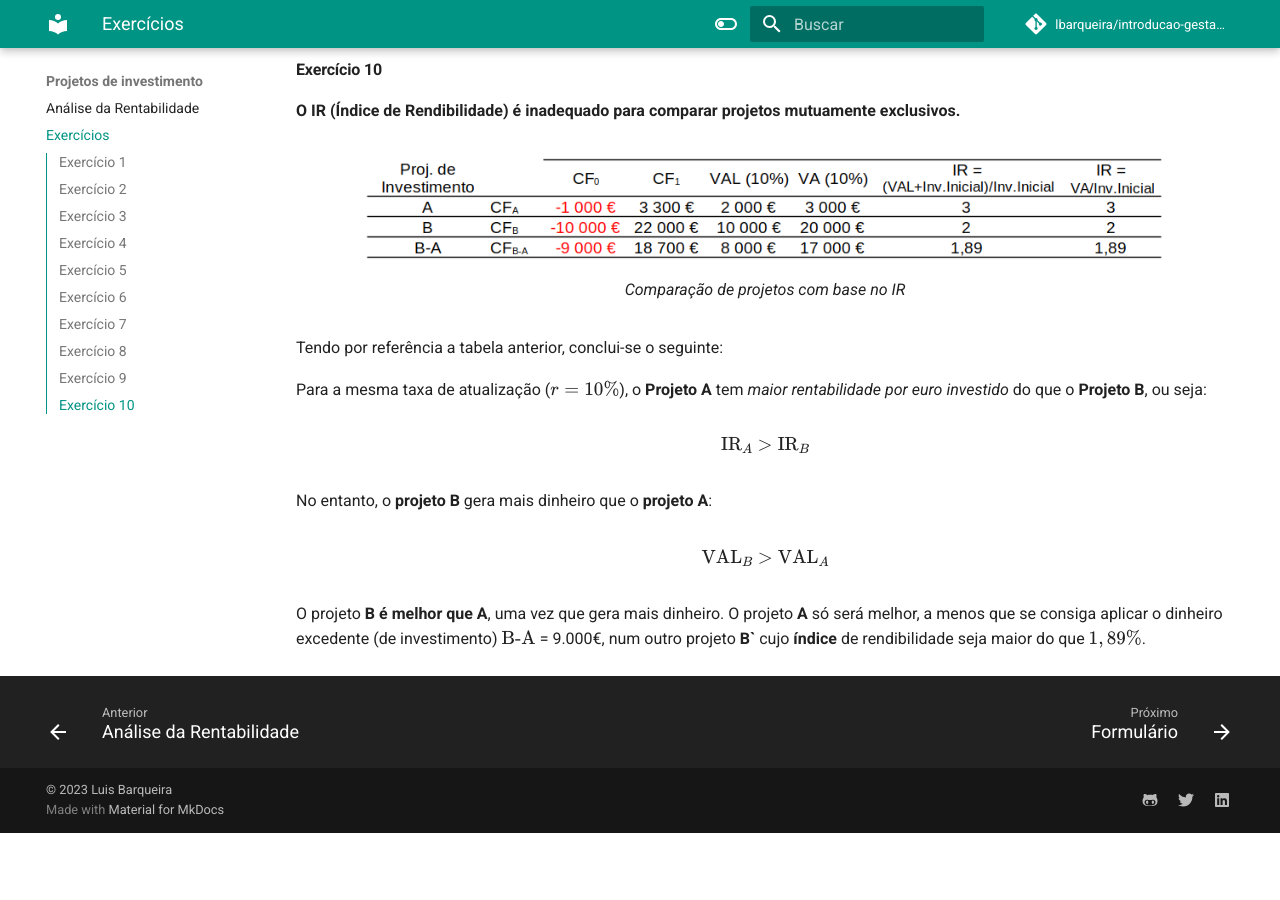
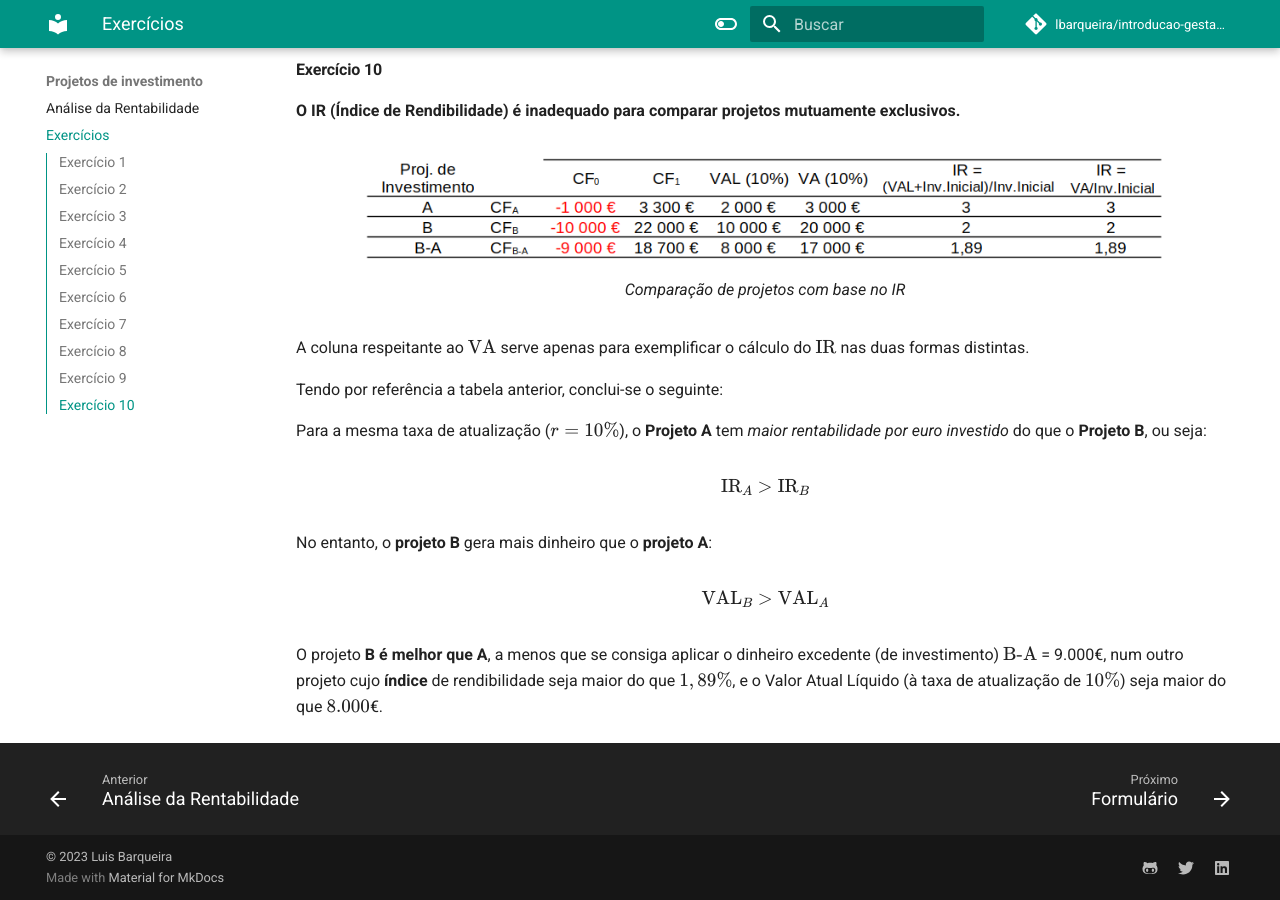
Before and after one commit to lbarqueira/introducao-gestao-material-mkdocs, an MkDocs documentation site: the page built from docs/exercicios_3.md, in a window 1280 px wide and 900 px high, scrolled down 5991 px. Built offline with MkDocs 1.6.1 and Material for MkDocs 9.7.7, drawn with Linux system fonts in a browser that asks for light colours; comment, search, counter and statistics services are not loaded; before the commit the page ends 6824 px from its top, so only the background shows below that; some of the changed text lies outside the part shown.

Commit message:
update docs

```diff
--- a/docs/exercicios_3.md
+++ b/docs/exercicios_3.md
@@ -182,6 +182,8 @@ $$ \text{Payback Period} = 3 + \frac{100}{420} = 3,238 \text{ anos} \approx 3 \t
   <figcaption>Comparação de projetos com base no IR</figcaption>
 </figure>
 
+A coluna respeitante ao $\text{VA}$ serve apenas para exemplificar o cálculo do $\text{IR}$ nas duas formas distintas.
+
 Tendo por referência a tabela anterior, conclui-se o seguinte:
 
 Para a mesma taxa de atualização ($r = 10\%$), o **Projeto A** tem *maior rentabilidade por euro investido* do que o **Projeto B**, ou seja:
@@ -192,4 +194,4 @@ No entanto, o **projeto B** gera mais dinheiro que o **projeto A**:
 
 $$ \text{VAL}_B > \text{VAL}_A $$
 
-O projeto **B é melhor que A**, uma vez que gera mais dinheiro. O projeto **A** só será melhor, a menos que se consiga aplicar o dinheiro excedente (de investimento) $\text{B-A}$ = 9.000€, num outro projeto **B`** cujo **índice** de rendibilidade seja maior do que $1,89\%$.
+O projeto **B é melhor que A**, a menos que se consiga aplicar o dinheiro excedente (de investimento) $\text{B-A}$ = 9.000€, num outro projeto cujo **índice** de rendibilidade seja maior do que $1,89\%$, e o Valor Atual Líquido (à taxa de atualização de $10\%$) seja maior do que $8.000$€.
```
Also changed, not shown: other parts of docs/exercicios_3.md (+1 -1 lines).
